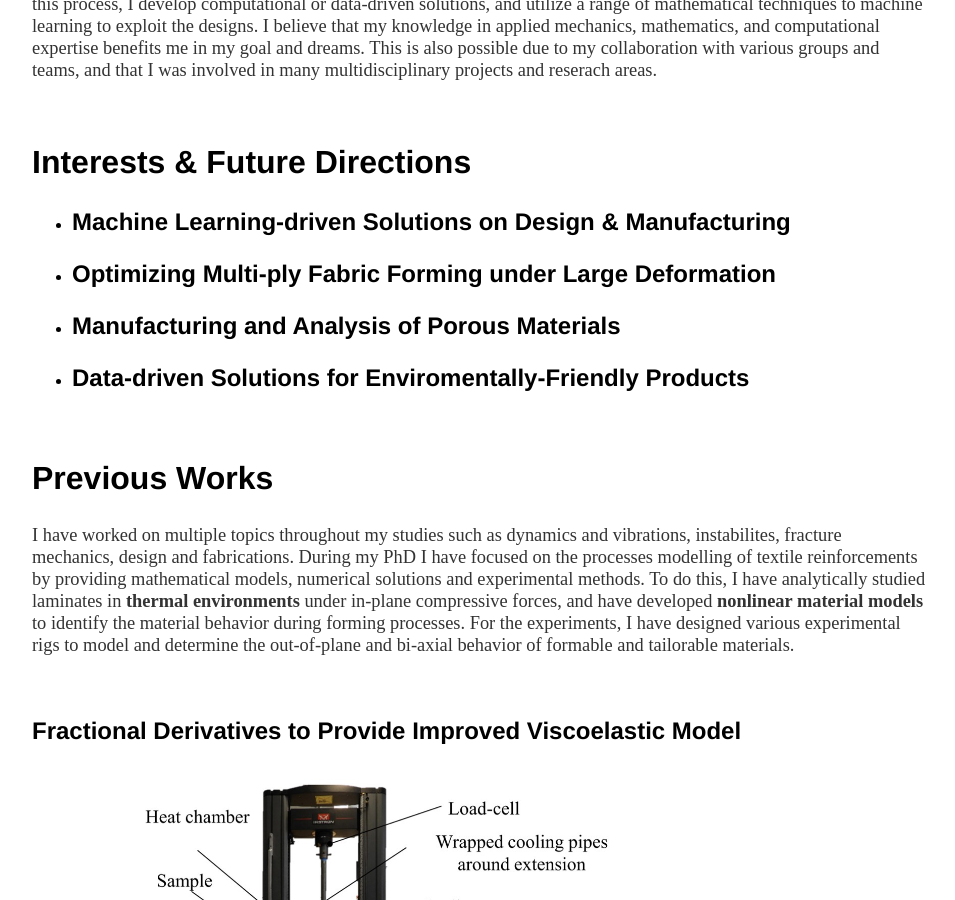
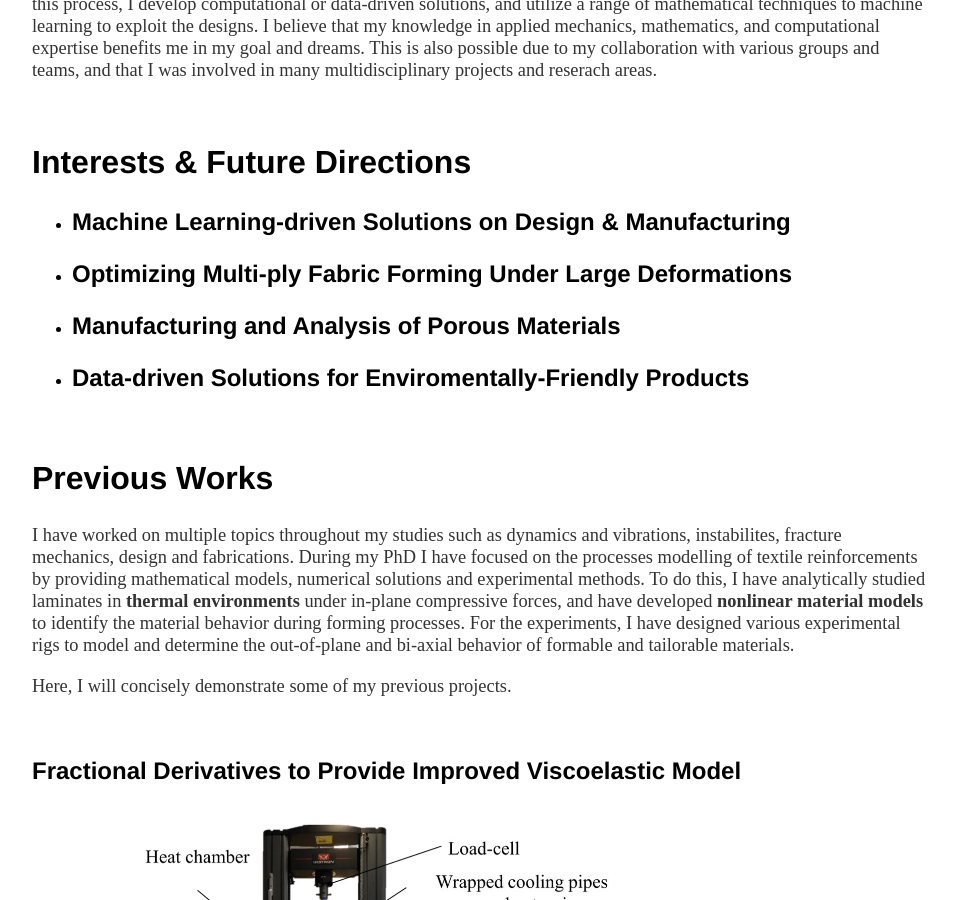
Before and after one commit to rsourki/rsourki.github.io, a Jekyll site: the page built from research/index.html, in a window 1280 px wide and 900 px high, scrolled down 665 px. Shown: the whole window, without its empty margins (160-1115 px from the left). Built offline with Jekyll 4.4.1, drawn with Linux system fonts in a browser that asks for light colours.

Commit message:
Update index.html

```diff
--- a/research/index.html
+++ b/research/index.html
@@ -25,7 +25,7 @@ title: Research - Reza Sourki Webpage
 	<h2>Interests & Future Directions</h2>
 	<ul>
 	<li><h3>Machine Learning-driven Solutions on Design & Manufacturing</h3></li>
-	<li><h3>Optimizing Multi-ply Fabric Forming under Large Deformation</h3></li>
+	<li><h3>Optimizing Multi-ply Fabric Forming Under Large Deformations</h3></li>
 	<li><h3>Manufacturing and Analysis of Porous Materials</h3></li>
 	<li><h3>Data-driven Solutions for Enviromentally-Friendly Products</h3></li>
 	</ul>
@@ -35,7 +35,8 @@ title: Research - Reza Sourki Webpage
   	During my PhD I have focused on the processes modelling of textile reinforcements by providing mathematical models, numerical solutions and experimental methods.
   	To do this, I have analytically studied laminates in <b>thermal environments</b> under in-plane compressive forces, and have developed <b>nonlinear material models</b> to identify the material behavior during forming processes.
   	For the experiments, I have designed various experimental rigs to model and determine the out-of-plane and bi-axial behavior of formable and tailorable materials.</p>
-  	<br>
+	<p>Here, I will concisely demonstrate some of my previous projects.</p>
+	<br>
 	<h3>Fractional Derivatives to Provide Improved Viscoelastic Model</h3>
 	<img src = "/img/rs_1.jpg"
  	alt = "RS_1"
```
